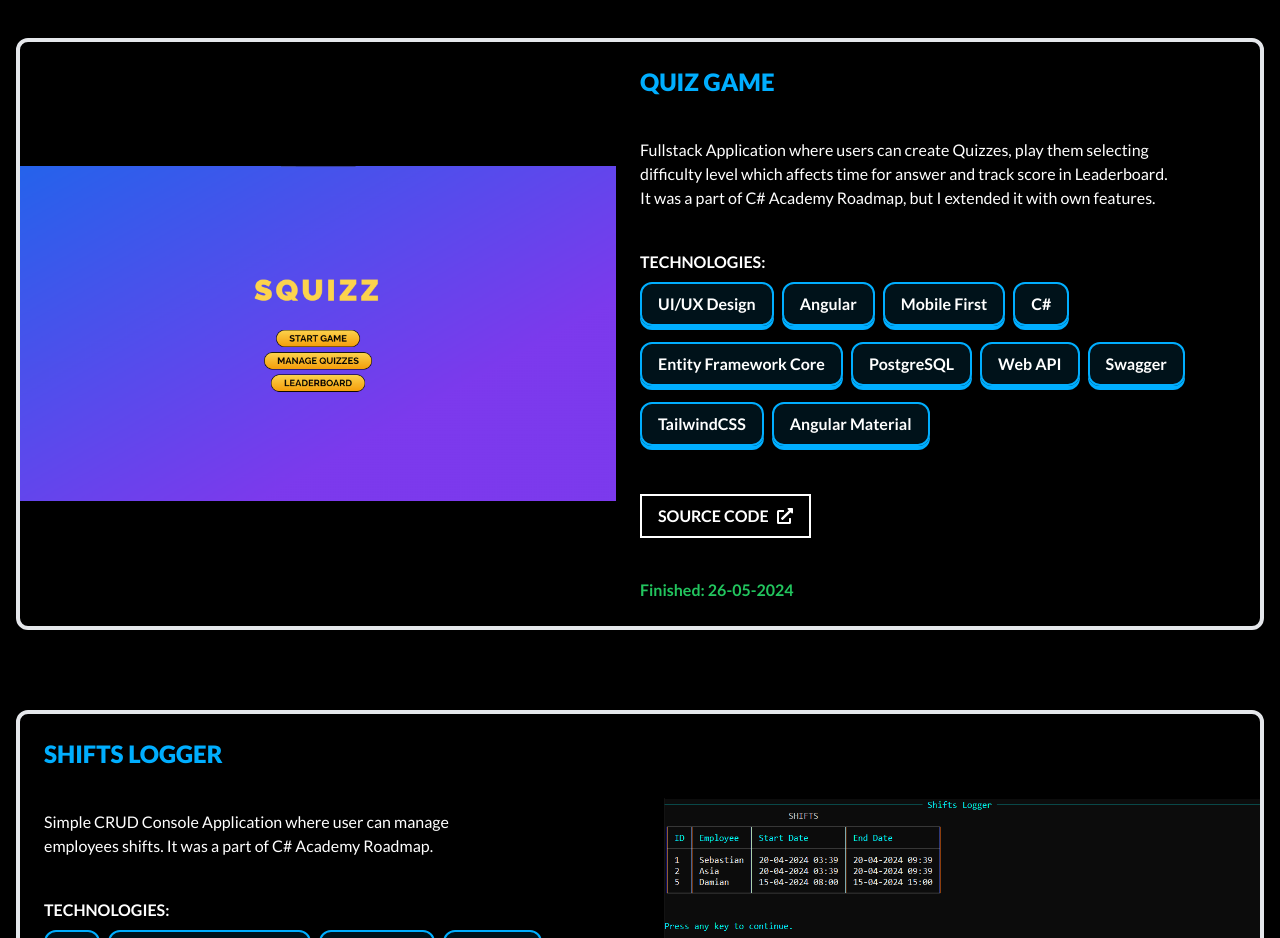
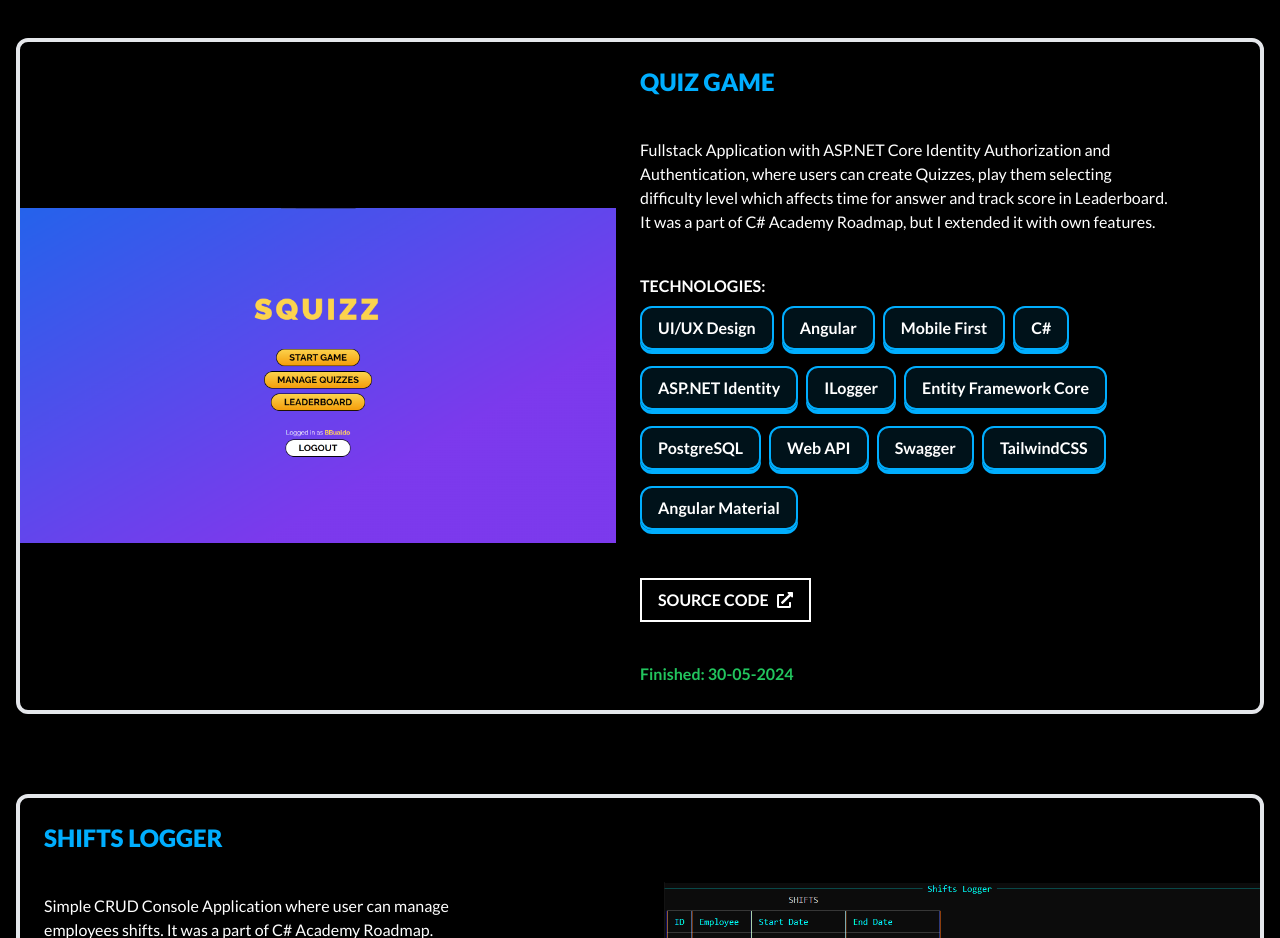
Before and after one commit to BBualdo/Portfolio.BBualdo, a Next.js app: page / in a window 1280 px wide. Shown: the part 2480-3418 px from the top of the page. Built offline with nearby package versions, Linux system fonts and the light colour scheme; a web font is replaced by a local one.

Commit message:
Updated Quiz Game project

```diff
--- a/src/constants/projects.ts
+++ b/src/constants/projects.ts
@@ -114,12 +114,14 @@ export const projects: ProjectType[] = [
     type: "web",
     name: "Quiz Game",
     description:
-      "Fullstack Application where users can create Quizzes, play them selecting difficulty level which affects time for answer and track score in Leaderboard. It was a part of C# Academy Roadmap, but I extended it with own features.",
+      "Fullstack Application with ASP.NET Core Identity Authorization and Authentication, where users can create Quizzes, play them selecting difficulty level which affects time for answer and track score in Leaderboard. It was a part of C# Academy Roadmap, but I extended it with own features.",
     technologies: [
       "UI/UX Design",
       "Angular",
       "Mobile First",
       "C#",
+      "ASP.NET Identity",
+      "ILogger",
       "Entity Framework Core",
       "PostgreSQL",
       "Web API",
@@ -127,7 +129,7 @@ export const projects: ProjectType[] = [
       "TailwindCSS",
       "Angular Material"
     ],
-    finishDate: "26-05-2024",
+    finishDate: "30-05-2024",
     image: {
       console: "",
       desktop: "/screenshots/quiz-game/desktop.png",
```
Also changed, not shown: public/screenshots/quiz-game/desktop.png.
